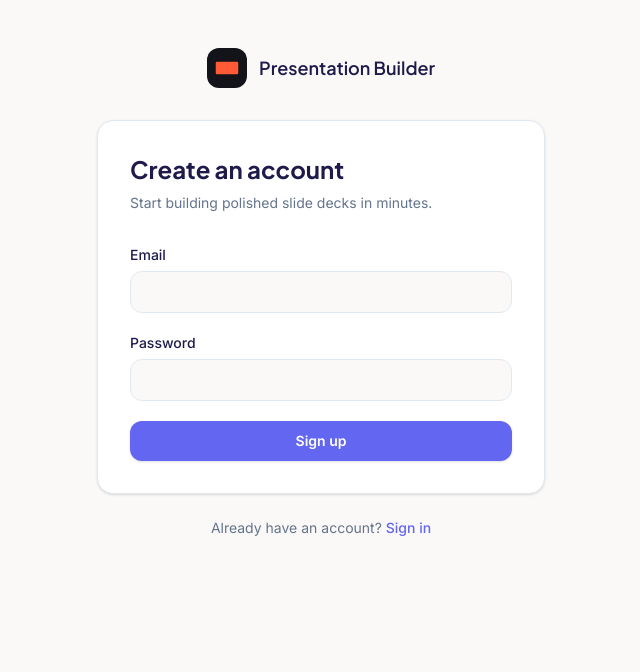
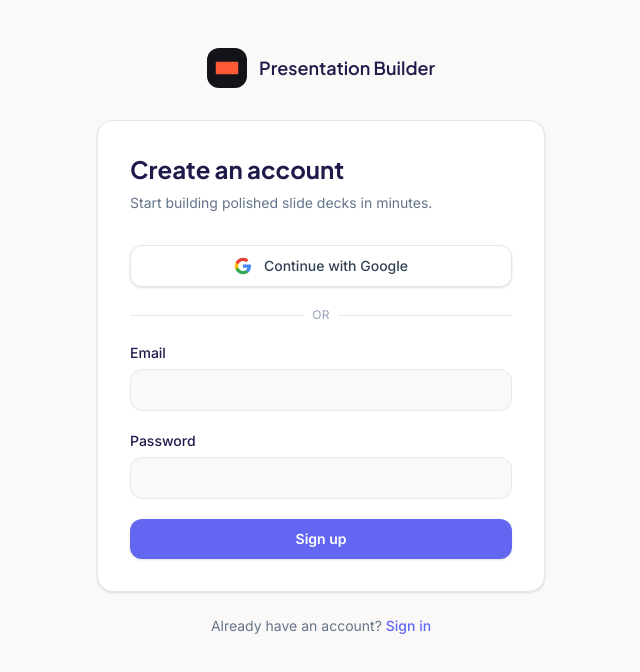
Before and after one commit to KashikaaBaweja/presentation-builder, a Next.js app: page /signup in a window 1280 px wide. Shown: the top 672 px of the page, without its empty margins (319-959 px from the left). Built offline with nearby package versions, Linux system fonts and the light colour scheme; no server answers.

Commit message:
Add Google OAuth sign-in on login and signup pages.
Wire Continue with Google through the auth callback with safe redirect validation so new OAuth users get profiles via the existing trigger.

```diff
--- a/src/app/auth/callback/route.ts
+++ b/src/app/auth/callback/route.ts
@@ -6,6 +6,12 @@ export async function GET(request: Request) {
   const { searchParams, origin } = new URL(request.url);
   const code = searchParams.get("code");
   const next = getSafeRedirectPath(searchParams.get("next"));
+  const oauthError = searchParams.get("error_description") ?? searchParams.get("error");
+
+  if (oauthError) {
+    const message = encodeURIComponent(oauthError);
+    return NextResponse.redirect(`${origin}/login?error=${message}`);
+  }
 
   if (code) {
     const supabase = await createClient();
@@ -14,7 +20,12 @@ export async function GET(request: Request) {
     if (!error) {
       return NextResponse.redirect(`${origin}${next}`);
     }
+
+    const message = encodeURIComponent(error.message);
+    return NextResponse.redirect(`${origin}/login?error=${message}`);
   }
 
-  return NextResponse.redirect(`${origin}/login?error=Could%20not%20confirm%20email`);
+  return NextResponse.redirect(
+    `${origin}/login?error=${encodeURIComponent("Could not complete sign in")}`
+  );
 }
--- a/src/app/login/LoginForm.tsx
+++ b/src/app/login/LoginForm.tsx
@@ -2,11 +2,13 @@
 
 import {
   AuthCard,
+  AuthDivider,
   AuthError,
   AuthField,
   AuthLink,
   AuthSubmit,
 } from "@/components/auth/AuthCard";
+import { GoogleSignInButton } from "@/components/auth/GoogleSignInButton";
 import { getSafeRedirectPath } from "@/lib/auth/safe-redirect";
 import { normalizeAuthEmail } from "@/lib/auth/password";
 import { formatAuthError } from "@/lib/supabase/auth-errors";
@@ -28,8 +30,14 @@ export default function LoginForm() {
       setError(
         "Supabase is not configured for this deployment. Add NEXT_PUBLIC_SUPABASE_URL and NEXT_PUBLIC_SUPABASE_PUBLISHABLE_KEY on Vercel, then redeploy."
       );
+      return;
     }
-  }, []);
+
+    const callbackError = searchParams.get("error");
+    if (callbackError) {
+      setError(decodeURIComponent(callbackError));
+    }
+  }, [searchParams]);
 
   async function handleSubmit(e: React.FormEvent) {
     e.preventDefault();
@@ -66,7 +74,13 @@ export default function LoginForm() {
         </>
       }
     >
-      <form onSubmit={handleSubmit} className="flex flex-col gap-5">
+      <div className="flex flex-col gap-5">
+        <GoogleSignInButton
+          next={next}
+          disabled={!isSupabaseConfigured()}
+        />
+        <AuthDivider />
+        <form onSubmit={handleSubmit} className="flex flex-col gap-5">
         <AuthError message={error} />
         <AuthField
           id="email"
@@ -87,7 +101,8 @@ export default function LoginForm() {
         <AuthSubmit loading={loading}>
           {loading ? "Signing in…" : "Sign in"}
         </AuthSubmit>
-      </form>
+        </form>
+      </div>
     </AuthCard>
   );
 }
--- a/src/app/signup/SignupForm.tsx
+++ b/src/app/signup/SignupForm.tsx
@@ -2,11 +2,13 @@
 
 import {
   AuthCard,
+  AuthDivider,
   AuthError,
   AuthField,
   AuthLink,
   AuthSubmit,
 } from "@/components/auth/AuthCard";
+import { GoogleSignInButton } from "@/components/auth/GoogleSignInButton";
 import { MIN_PASSWORD_LENGTH, normalizeAuthEmail, validatePassword } from "@/lib/auth/password";
 import { formatAuthError, isSignupEmailFailure } from "@/lib/supabase/auth-errors";
 import { createClient } from "@/lib/supabase/client";
@@ -100,7 +102,10 @@ export default function SignupForm() {
         </>
       }
     >
-      <form onSubmit={handleSubmit} className="flex flex-col gap-5">
+      <div className="flex flex-col gap-5">
+        <GoogleSignInButton disabled={!isSupabaseConfigured()} />
+        <AuthDivider />
+        <form onSubmit={handleSubmit} className="flex flex-col gap-5">
         <AuthError message={error} />
         {message && (
           <p className="rounded-lg bg-accent/10 px-3 py-2 text-sm text-ink">
@@ -127,7 +132,8 @@ export default function SignupForm() {
         <AuthSubmit loading={loading}>
           {loading ? "Creating account…" : "Sign up"}
         </AuthSubmit>
-      </form>
+        </form>
+      </div>
     </AuthCard>
   );
 }
--- a/src/components/auth/AuthCard.tsx
+++ b/src/components/auth/AuthCard.tsx
@@ -108,3 +108,16 @@ export function AuthLink({
     </Link>
   );
 }
+
+export function AuthDivider() {
+  return (
+    <div className="relative">
+      <div className="absolute inset-0 flex items-center" aria-hidden>
+        <div className="w-full border-t border-muted-200" />
+      </div>
+      <div className="relative flex justify-center text-xs uppercase tracking-wide">
+        <span className="bg-white px-2 text-muted-400">or</span>
+      </div>
+    </div>
+  );
+}
--- /dev/null
+++ b/src/components/auth/GoogleSignInButton.tsx
@@ -0,0 +1,76 @@
+"use client";
+
+import { buildOAuthCallbackUrl } from "@/lib/auth/oauth";
+import { formatAuthError } from "@/lib/supabase/auth-errors";
+import { createClient } from "@/lib/supabase/client";
+import { useState } from "react";
+
+export function GoogleSignInButton({
+  next,
+  disabled = false,
+}: {
+  next?: string | null;
+  disabled?: boolean;
+}) {
+  const [loading, setLoading] = useState(false);
+  const [error, setError] = useState<string | null>(null);
+
+  async function handleGoogleSignIn() {
+    setLoading(true);
+    setError(null);
+
+    try {
+      const supabase = createClient();
+      const redirectTo = buildOAuthCallbackUrl(window.location.origin, next);
+
+      const { error: oauthError } = await supabase.auth.signInWithOAuth({
+        provider: "google",
+        options: { redirectTo },
+      });
+
+      if (oauthError) {
+        setError(formatAuthError(oauthError));
+        setLoading(false);
+      }
+    } catch (err) {
+      setError(formatAuthError(err));
+      setLoading(false);
+    }
+  }
+
+  return (
+    <div className="flex flex-col gap-3">
+      <button
+        type="button"
+        onClick={handleGoogleSignIn}
+        disabled={disabled || loading}
+        className="flex w-full items-center justify-center gap-3 rounded-xl border border-muted-200 bg-white px-4 py-2.5 text-sm font-medium text-muted-700 shadow-sm transition-colors hover:bg-muted-50 disabled:cursor-not-allowed disabled:opacity-60"
+      >
+        <svg width="18" height="18" viewBox="0 0 24 24" aria-hidden>
+          <path
+            fill="#4285F4"
+            d="M22.56 12.25c0-.78-.07-1.53-.2-2.25H12v4.26h5.92c-.26 1.37-1.04 2.53-2.21 3.31v2.77h3.57c2.08-1.92 3.28-4.74 3.28-8.09z"
+          />
+          <path
+            fill="#34A853"
+            d="M12 23c2.97 0 5.46-.98 7.28-2.66l-3.57-2.77c-.98.66-2.23 1.06-3.71 1.06-2.86 0-5.29-1.93-6.16-4.53H2.18v2.84C3.99 20.53 7.7 23 12 23z"
+          />
+          <path
+            fill="#FBBC05"
+            d="M5.84 14.09c-.22-.66-.35-1.36-.35-2.09s.13-1.43.35-2.09V7.07H2.18C1.43 8.55 1 10.22 1 12s.43 3.45 1.18 4.93l2.85-2.22.81-.62z"
+          />
+          <path
+            fill="#EA4335"
+            d="M12 5.38c1.62 0 3.06.56 4.21 1.64l3.15-3.15C17.45 2.09 14.97 1 12 1 7.7 1 3.99 3.47 2.18 7.07l3.66 2.84c.87-2.6 3.3-4.53 6.16-4.53z"
+          />
+        </svg>
+        {loading ? "Redirecting to Google…" : "Continue with Google"}
+      </button>
+      {error && (
+        <p className="rounded-lg bg-red-50 px-3 py-2 text-sm text-red-600" role="alert">
+          {error}
+        </p>
+      )}
+    </div>
+  );
+}
--- /dev/null
+++ b/src/lib/auth/oauth.ts
@@ -0,0 +1,15 @@
+import { DEFAULT_REDIRECT, getSafeRedirectPath } from "@/lib/auth/safe-redirect";
+
+export function buildOAuthCallbackUrl(
+  origin: string,
+  next?: string | null
+): string {
+  const safePath = getSafeRedirectPath(next);
+  const callback = new URL("/auth/callback", origin);
+
+  if (safePath !== DEFAULT_REDIRECT) {
+    callback.searchParams.set("next", safePath);
+  }
+
+  return callback.toString();
+}
--- a/src/lib/auth/safe-redirect.ts
+++ b/src/lib/auth/safe-redirect.ts
@@ -1,4 +1,4 @@
-const DEFAULT_REDIRECT = "/decks";
+export const DEFAULT_REDIRECT = "/decks";
 
 /**
  * Validates post-login redirect paths to prevent open redirects.
```
Also changed, not shown: 1 other file (tests, documents, lock files or other folders).
